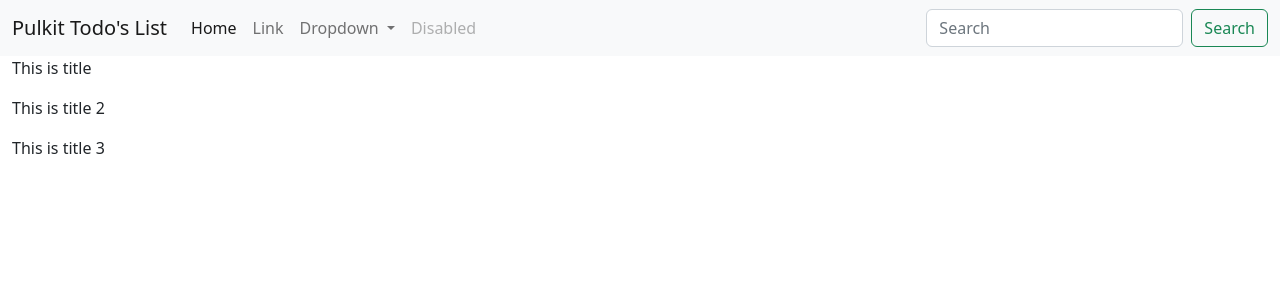
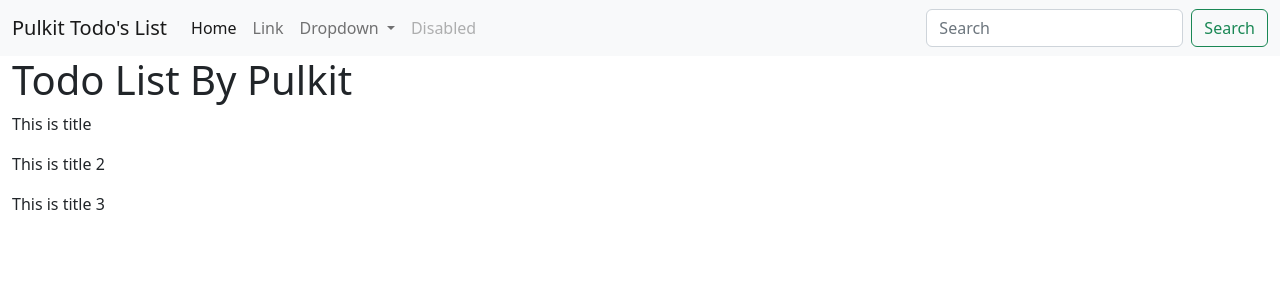
Before and after one commit to pulkit-bhardwaj/Angular, an Angular app in the folder cwh-todo-list/: page / in a window 1280 px wide. Shown: the top 300 px of the page. Built offline with nearby package versions, Linux system fonts and the light colour scheme.

Commit message:
Heading added

```diff
--- a/cwh-todo-list/src/app/app.component.html
+++ b/cwh-todo-list/src/app/app.component.html
@@ -37,6 +37,7 @@
       </nav>
 
     <div class="container-fluid">
+        <h1>Todo List By Pulkit</h1>
         <app-todos></app-todos>
     </div>
 </div>
```
